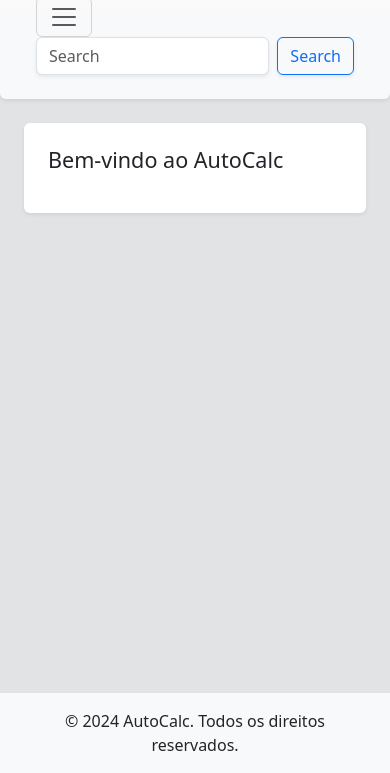
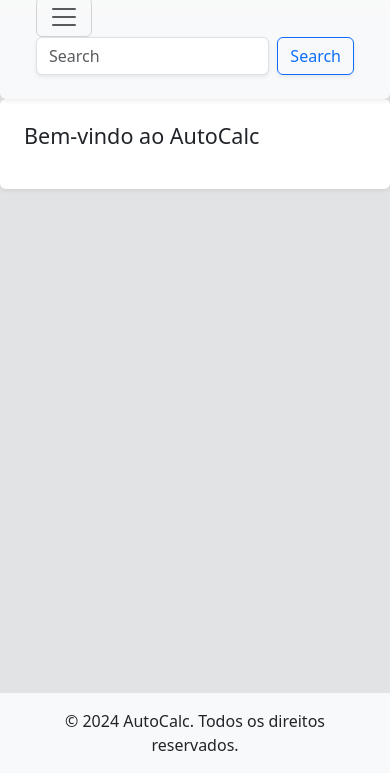
Before and after one commit to Patrick510/project-calc, a website: page project/main.html in a window 390 px wide. Shown: the part 71-844 px from the top of the page. Drawn offline with nearby package versions, Linux system fonts and the light colour scheme.

Commit message:
chore: Update main.html with responsive layout for mobile devices

```diff
--- a/project/main.html
+++ b/project/main.html
@@ -1,5 +1,6 @@
 <!DOCTYPE html>
 <html lang="pt-BR">
+
 <head>
     <meta charset="UTF-8">
     <meta name="viewport" content="width=device-width, initial-scale=1.0">
@@ -9,12 +10,13 @@
     <!-- Seu CSS customizado -->
     <link rel="stylesheet" href="index.css">
 </head>
+
 <body class="bg-secondary-subtle">
     <!-- Header Component -->
     <header id="header"></header>
 
     <!-- Main Content -->
-    <main id="main-content" class="p-4">
+    <main id="main-content" class="p-0 h-100">
         <!-- Conteúdo da página inicial ou outros conteúdos -->
     </main>
 
@@ -25,7 +27,8 @@
     <script src="https://cdn.jsdelivr.net/npm/@popperjs/core@2.11.8/dist/umd/popper.min.js" integrity="sha384-I7E8VVD/ismYTF4hNIPjVp/Zjvgyol6VFvRkX/vR+Vc4jQkC+hVqc2pM8ODewa9r" crossorigin="anonymous"></script>
     <script src="https://cdn.jsdelivr.net/npm/bootstrap@5.3.3/dist/js/bootstrap.min.js" integrity="sha384-0pUGZvbkm6XF6gxjEnlmuGrJXVbNuzT9qBBavbLwCsOGabYfZo0T0to5eqruptLy" crossorigin="anonymous"></script>
 
-    <script src="https://stackpath.bootstrapcdn.com/bootstrap/5.3.0/js/bootstrap.bundle.min.js integrity="sha384-YvpcrYf0tY3lHB60NNkmXc5s9fDVZLESaAA55NDzOxhy9GkcIdslK1eN7N6jIeHz" crossorigin="anonymous"></script>
+    <script src="https://stackpath.bootstrapcdn.com/bootstrap/5.3.0/js/bootstrap.bundle.min.js integrity=" sha384-YvpcrYf0tY3lHB60NNkmXc5s9fDVZLESaAA55NDzOxhy9GkcIdslK1eN7N6jIeHz" crossorigin="anonymous"></script>
     <script src="script.js"></script>
 </body>
+
 </html>
```
